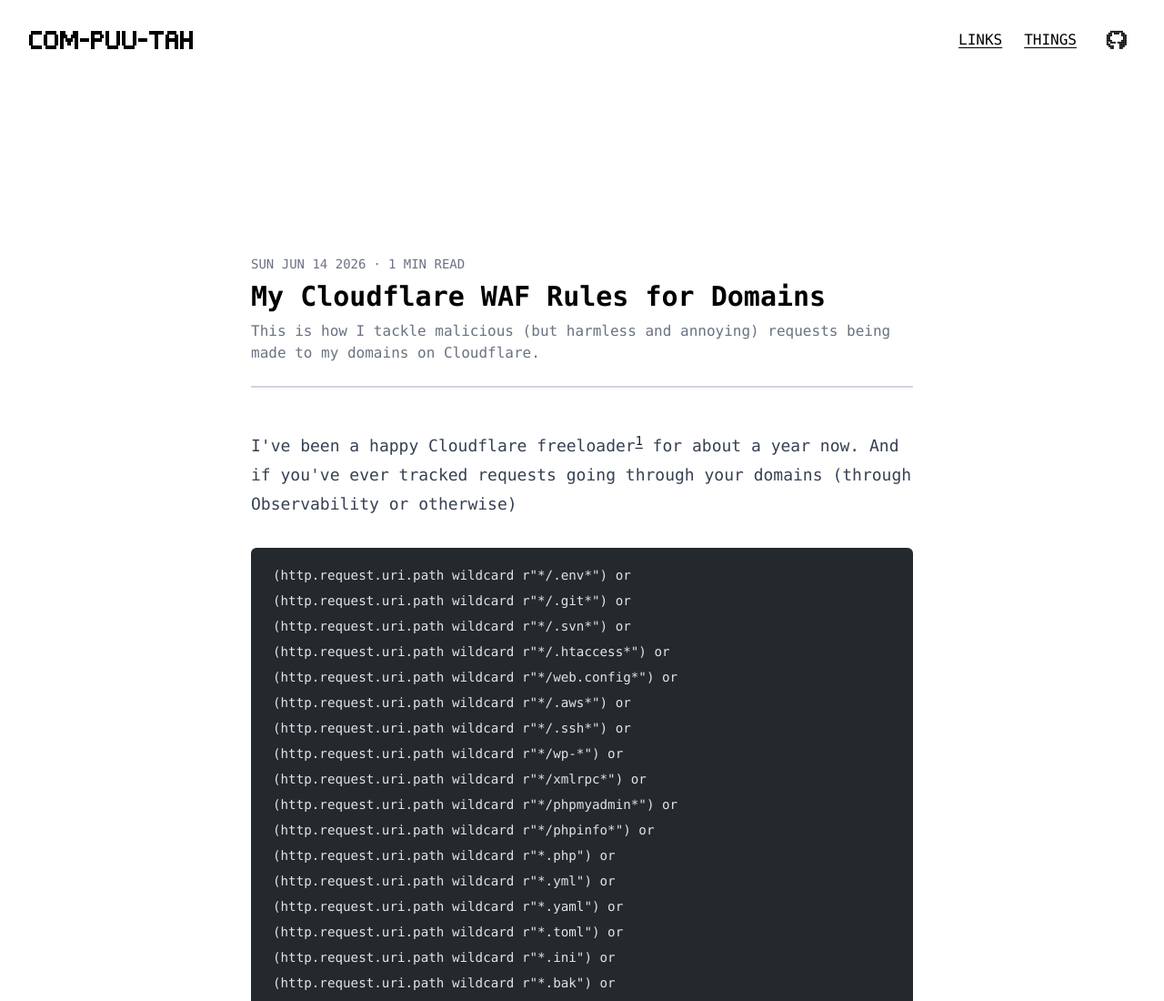
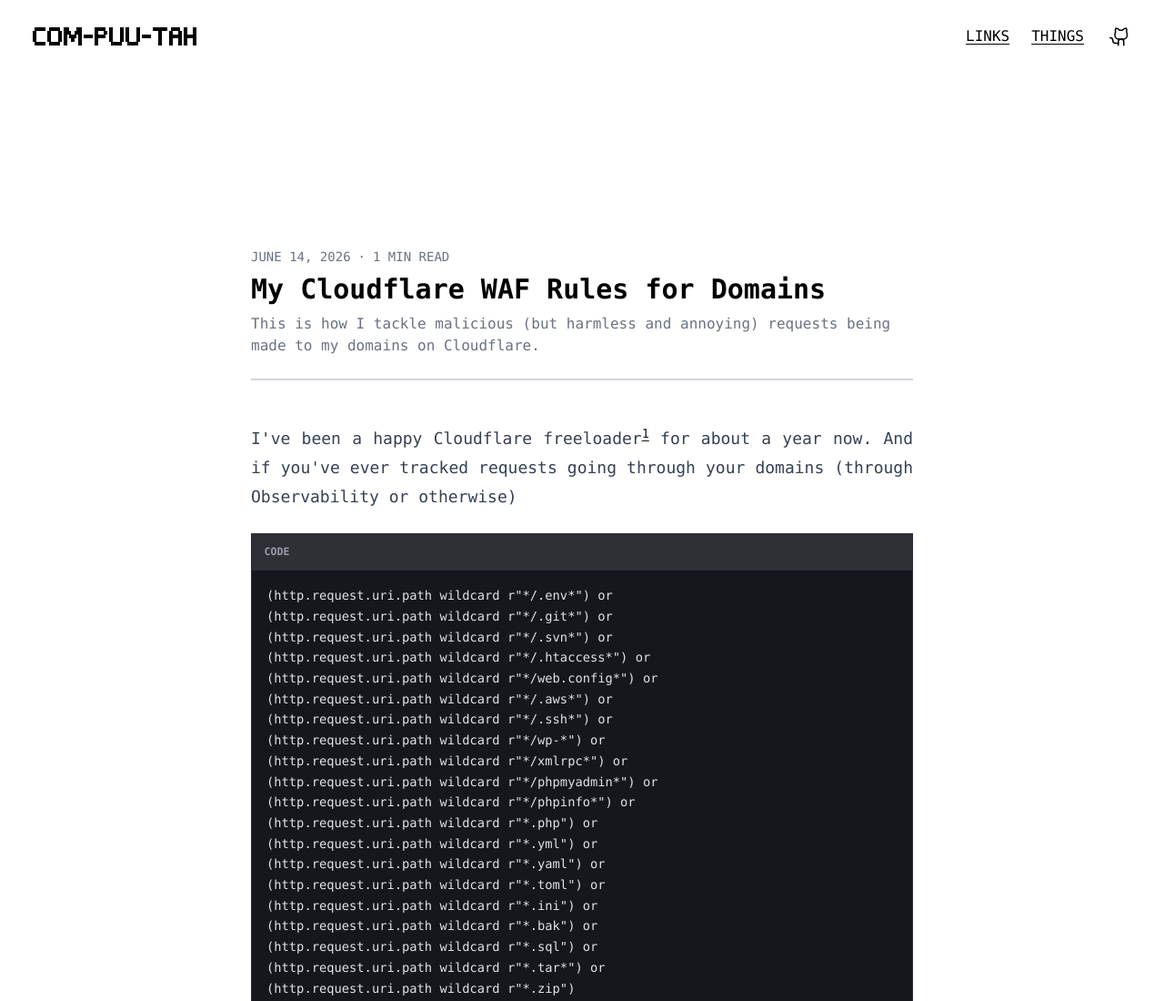
Before and after one commit to abhigyantrips/abhi.computer, an Astro site: page /things/my-cloudflare-waf-rules-for-domains in a window 1280 px wide. Shown: the top 1100 px of the page at 91% size. Built offline with nearby package versions, Linux system fonts and the light colour scheme; Astro itself is replaced by a stand-in of ours; some packages are replaced by stand-ins of ours; code samples lack their colours; a web font is replaced by a local one.

Commit message:
feat(content): add codeblock for mdx

```diff
--- /dev/null
+++ b/src/components/code-block.astro
@@ -0,0 +1,218 @@
+---
+const rawProps = Astro.props as Record<string, unknown>;
+const { class: astroClass, className, style, ...attrs } = rawProps;
+
+const classes = [astroClass, className]
+	.filter((value): value is string => typeof value === "string" && value.length > 0)
+	.join(" ");
+const language = typeof attrs["data-language"] === "string" ? attrs["data-language"] : "code";
+---
+
+<figure class="not-prose code-block">
+	<div class="code-block__bar">
+		<span class="code-block__label" data-code-block-label>{language}</span>
+		<div class="code-block__actions">
+			<button
+				class="code-block__button"
+				type="button"
+				data-code-block-wrap
+				aria-label="Wrap lines"
+				aria-pressed="false"
+				title="Wrap lines"
+			>
+				<i class="hn hn-align-left" aria-hidden="true"></i>
+			</button>
+			<button
+				class="code-block__button"
+				type="button"
+				data-code-block-copy
+				aria-label="Copy code"
+				title="Copy code"
+			>
+				<i class="hn hn-copy" aria-hidden="true"></i>
+			</button>
+		</div>
+	</div>
+	<pre {...attrs} class={classes} style={style}><slot /></pre>
+</figure>
+
+<script>
+	function enhanceCodeBlocks() {
+		const blocks = document.querySelectorAll(".code-block");
+
+		for (const block of blocks) {
+			if (block.hasAttribute("data-code-block-ready")) continue;
+
+			const pre = block?.querySelector("pre");
+			const code = pre?.querySelector("code");
+			const label = block?.querySelector("[data-code-block-label]");
+			const copyButton = block?.querySelector("[data-code-block-copy]");
+			const wrapButton = block?.querySelector("[data-code-block-wrap]");
+			const language =
+				pre?.dataset.language ||
+				[...(code?.classList ?? [])]
+					.find((className) => className.startsWith("language-"))
+					?.replace("language-", "");
+
+			if (label && language) {
+				label.textContent = language;
+			}
+
+			block.setAttribute("data-code-block-ready", "true");
+			wrapButton?.addEventListener("click", () => {
+				const shouldWrap = !block.hasAttribute("data-wrap");
+
+				block.toggleAttribute("data-wrap", shouldWrap);
+				wrapButton.setAttribute("aria-pressed", String(shouldWrap));
+				wrapButton.setAttribute("aria-label", shouldWrap ? "Disable line wrap" : "Wrap lines");
+				wrapButton.setAttribute("title", shouldWrap ? "Disable line wrap" : "Wrap lines");
+			});
+
+			copyButton?.addEventListener("click", async () => {
+				const text = code?.textContent ?? "";
+
+				if (!text || !navigator.clipboard) return;
+
+				await navigator.clipboard.writeText(text);
+				copyButton.setAttribute("aria-label", "Copied");
+				copyButton.setAttribute("title", "Copied");
+				copyButton.setAttribute("data-copied", "true");
+
+				window.setTimeout(() => {
+					copyButton.setAttribute("aria-label", "Copy code");
+					copyButton.setAttribute("title", "Copy code");
+					copyButton.removeAttribute("data-copied");
+				}, 1600);
+			});
+		}
+	}
+
+	if (document.readyState === "loading") {
+		document.addEventListener("DOMContentLoaded", enhanceCodeBlocks);
+	} else {
+		enhanceCodeBlocks();
+	}
+</script>
+
+<style>
+	.code-block {
+		--code-block-bg: #16161d;
+		--code-block-border: #2a2a37;
+		--code-block-muted: #9a9aaf;
+		--code-block-accent: #dca561;
+
+		margin: 1.5rem 0;
+		overflow: hidden;
+		border: 1px solid var(--code-block-border);
+		border-radius: 0;
+		background: var(--code-block-bg);
+		box-shadow: 0 1px 0 rgb(255 255 255 / 0.04) inset;
+	}
+
+	.code-block__bar {
+		display: flex;
+		min-height: 2.25rem;
+		align-items: center;
+		justify-content: space-between;
+		gap: 0.75rem;
+		border-bottom: 1px solid var(--code-block-border);
+		background: #2f2f36;
+		padding: 0.35rem 0.5rem 0.35rem 0.85rem;
+	}
+
+	.code-block__label {
+		color: var(--code-block-muted);
+		font-family: var(--font-mono);
+		font-size: 0.72rem;
+		font-weight: 700;
+		letter-spacing: 0;
+		line-height: 1;
+		text-transform: uppercase;
+	}
+
+	.code-block__actions {
+		display: flex;
+		align-items: center;
+		gap: 0.25rem;
+	}
+
+	.code-block__button {
+		display: inline-grid;
+		width: 1.75rem;
+		height: 1.75rem;
+		place-items: center;
+		border: 1px solid transparent;
+		border-radius: 0;
+		color: var(--code-block-muted);
+		background: transparent;
+		cursor: pointer;
+		font-size: 1rem;
+		line-height: 1;
+		transition:
+			background-color 140ms ease,
+			border-color 140ms ease,
+			color 140ms ease;
+	}
+
+	.code-block__button:hover,
+	.code-block__button:focus-visible,
+	.code-block__button[aria-pressed="true"] {
+		border-color: rgb(220 165 97 / 0.34);
+		background: rgb(220 165 97 / 0.12);
+		color: var(--code-block-accent);
+		outline: none;
+	}
+
+	.code-block__button[data-copied="true"] {
+		border-color: rgb(152 187 108 / 0.42);
+		background: rgb(152 187 108 / 0.14);
+		color: #98bb6c;
+	}
+
+	.code-block :global(.hn) {
+		line-height: 1;
+	}
+
+	pre {
+		margin: 0;
+		border-radius: 0;
+		background: transparent !important;
+		padding: 1rem;
+		overflow-x: auto;
+		font-family: var(--font-mono);
+		font-size: 0.86rem;
+		line-height: 1.65;
+		tab-size: 2;
+	}
+
+	pre :global(code) {
+		display: block;
+		min-width: max-content;
+		background: transparent;
+		padding: 0;
+		font-family: inherit;
+		font-size: inherit;
+		line-height: inherit;
+	}
+
+	.code-block[data-wrap] pre {
+		overflow-x: visible;
+		white-space: pre-wrap;
+		word-break: break-word;
+	}
+
+	.code-block[data-wrap] pre :global(code) {
+		min-width: 0;
+		white-space: inherit;
+	}
+
+	@media (max-width: 640px) {
+		.code-block {
+			margin-right: -0.75rem;
+			margin-left: -0.75rem;
+			border-right-width: 0;
+			border-left-width: 0;
+			border-radius: 0;
+		}
+	}
+</style>
--- a/src/components/header.astro
+++ b/src/components/header.astro
@@ -6,7 +6,7 @@ import Logo from "@/components/logo.astro";
 <header class="flex w-full items-center justify-between p-6 lg:px-8">
 	<a
 		href="/"
-		class="no-underline!"
+		class="p-1 no-underline!"
 	>
 		<Logo class="h-5 w-auto" />
 	</a>
@@ -24,371 +24,38 @@ import Logo from "@/components/logo.astro";
 		>
 		<a
 			href="https://github.com/abhigyantrips"
-			class="size-10 p-1 no-underline!"
+			class="size-8 p-1 no-underline!"
+			style="image-rendering: pixelated;"
 		>
 			<svg
+				xmlns="http://www.w3.org/2000/svg"
 				viewBox="0 0 256 256"
-				fill="currentColor"
-				xmlns="http://www.w3.org/2000/svg"
-				stroke="currentColor"
-				stroke-width="2.75"
-				color="currentColor"
-				aria-label="github"
 				><rect
-					x="200"
-					y="80"
-					width="14"
-					height="14"
-					rx="0"
-				></rect><rect
-					x="184"
-					y="64"
-					width="14"
-					height="14"
-					rx="0"
-				></rect><rect
-					x="200"
-					y="96"
-					width="14"
-					height="14"
-					rx="0"
-				></rect><rect
-					x="168"
-					y="48"
-					width="14"
-					height="14"
-					rx="0"
-				></rect><rect
-					x="72"
-					y="48"
-					width="14"
-					height="14"
-					rx="0"
-				></rect><rect
-					x="72"
-					y="64"
-					width="14"
-					height="14"
-					rx="0"
-				></rect><rect
-					x="88"
-					y="48"
-					width="14"
-					height="14"
-					rx="0"
-				></rect><rect
-					x="152"
-					y="48"
-					width="14"
-					height="14"
-					rx="0"
-				></rect><rect
-					x="104"
-					y="48"
-					width="14"
-					height="14"
-					rx="0"
-				></rect><rect
-					x="136"
-					y="48"
-					width="14"
-					height="14"
-					rx="0"
-				></rect><rect
-					x="120"
-					y="48"
-					width="14"
-					height="14"
-					rx="0"
-				></rect><rect
-					x="168"
-					y="64"
-					width="14"
-					height="14"
-					rx="0"
-				></rect><rect
-					x="104"
-					y="64"
-					width="14"
-					height="14"
-					rx="0"
-				></rect><rect
-					x="136"
-					y="64"
-					width="14"
-					height="14"
-					rx="0"
-				></rect><rect
-					x="120"
-					y="64"
-					width="14"
-					height="14"
-					rx="0"
-				></rect><rect
-					x="56"
-					y="64"
-					width="14"
-					height="14"
-					rx="0"
-				></rect><rect
-					x="40"
-					y="80"
-					width="14"
-					height="14"
-					rx="0"
-				></rect><rect
-					x="40"
-					y="96"
-					width="14"
-					height="14"
-					rx="0"
-				></rect><rect
-					x="40"
-					y="112"
-					width="14"
-					height="14"
-					rx="0"
-				></rect><rect
-					x="40"
-					y="128"
-					width="14"
-					height="14"
-					rx="0"
-				></rect><rect
-					x="56"
-					y="80"
-					width="14"
-					height="14"
-					rx="0"
-				></rect><rect
-					x="56"
-					y="96"
-					width="14"
-					height="14"
-					rx="0"
-				></rect><rect
-					x="56"
-					y="112"
-					width="14"
-					height="14"
-					rx="0"
-				></rect><rect
-					x="56"
-					y="128"
-					width="14"
-					height="14"
-					rx="0"
-				></rect><rect
-					x="184"
-					y="80"
-					width="14"
-					height="14"
-					rx="0"
-				></rect><rect
-					x="184"
-					y="96"
-					width="14"
-					height="14"
-					rx="0"
-				></rect><rect
-					x="184"
-					y="112"
-					width="14"
-					height="14"
-					rx="0"
-				></rect><rect
-					x="168"
-					y="80"
-					width="14"
-					height="14"
-					rx="0"
-				></rect><rect
-					x="184"
-					y="144"
-					width="14"
-					height="14"
-					rx="0"
-				></rect><rect
-					x="72"
-					y="80"
-					width="14"
-					height="14"
-					rx="0"
-				></rect><rect
-					x="88"
-					y="144"
-					width="14"
-					height="14"
-					rx="0"
-				></rect><rect
-					x="184"
-					y="128"
-					width="14"
-					height="14"
-					rx="0"
-				></rect><rect
-					x="72"
-					y="144"
-					width="14"
-					height="14"
-					rx="0"
-				></rect><rect
-					x="168"
-					y="144"
-					width="14"
-					height="14"
-					rx="0"
-				></rect><rect
-					x="152"
-					y="144"
-					width="14"
-					height="14"
-					rx="0"
-				></rect><rect
-					x="136"
-					y="144"
-					width="14"
-					height="14"
-					rx="0"
-				></rect><rect
-					x="104"
-					y="144"
-					width="14"
-					height="14"
-					rx="0"
-				></rect><rect
-					x="168"
-					y="128"
-					width="14"
-					height="14"
-					rx="0"
-				></rect><rect
-					x="72"
-					y="128"
-					width="14"
-					height="14"
-					rx="0"
-				></rect><rect
-					x="168"
-					y="160"
-					width="14"
-					height="14"
-					rx="0"
-				></rect><rect
-					x="152"
-					y="160"
-					width="14"
-					height="14"
-					rx="0"
-				></rect><rect
-					x="88"
-					y="192"
-					width="14"
-					height="14"
-					rx="0"
-				></rect><rect
-					x="72"
-					y="176"
-					width="14"
-					height="14"
-					rx="0"
-				></rect><rect
-					x="56"
-					y="176"
-					width="14"
-					height="14"
-					rx="0"
-				></rect><rect
-					x="56"
-					y="160"
-					width="14"
-					height="14"
-					rx="0"
-				></rect><rect
-					x="40"
-					y="160"
-					width="14"
-					height="14"
-					rx="0"
-				></rect><rect
-					x="152"
-					y="176"
-					width="14"
-					height="14"
-					rx="0"
-				></rect><rect
-					x="88"
-					y="176"
-					width="14"
-					height="14"
-					rx="0"
-				></rect><rect
-					x="152"
-					y="192"
-					width="14"
-					height="14"
-					rx="0"
-				></rect><rect
-					x="168"
-					y="192"
-					width="14"
-					height="14"
-					rx="0"
-				></rect><rect
-					x="72"
-					y="192"
-					width="14"
-					height="14"
-					rx="0"
-				></rect><rect
-					x="168"
-					y="176"
-					width="14"
-					height="14"
-					rx="0"
-				></rect><rect
-					x="184"
-					y="176"
-					width="14"
-					height="14"
-					rx="0"
-				></rect><rect
-					x="184"
-					y="160"
-					width="14"
-					height="14"
-					rx="0"
-				></rect><rect
-					x="200"
-					y="160"
-					width="14"
-					height="14"
-					rx="0"
-				></rect><rect
-					x="200"
-					y="128"
-					width="14"
-					height="14"
-					rx="0"
-				></rect><rect
-					x="200"
-					y="144"
-					width="14"
-					height="14"
-					rx="0"
-				></rect><rect
-					x="40"
-					y="144"
-					width="14"
-					height="14"
-					rx="0"
-				></rect><rect
-					x="200"
-					y="112"
-					width="14"
-					height="14"
-					rx="0"
-				></rect></svg
+					width="256"
+					height="256"
+					fill="none"
+				></rect><path
+					d="M119.83,56A52,52,0,0,0,76,32a51.92,51.92,0,0,0-3.49,44.7A49.28,49.28,0,0,0,64,104v8a48,48,0,0,0,48,48h48a48,48,0,0,0,48-48v-8a49.28,49.28,0,0,0-8.51-27.3A51.92,51.92,0,0,0,196,32a52,52,0,0,0-43.83,24Z"
+					fill="none"
+					stroke="currentColor"
+					stroke-linecap="round"
+					stroke-linejoin="round"
+					stroke-width="16"
+				></path><path
+					d="M104,232V192a32,32,0,0,1,32-32h0a32,32,0,0,1,32,32v40"
+					fill="none"
+					stroke="currentColor"
+					stroke-linecap="round"
+					stroke-linejoin="round"
+					stroke-width="16"
+				></path><path
+					d="M104,208H72a32,32,0,0,1-32-32A32,32,0,0,0,8,144"
+					fill="none"
+					stroke="currentColor"
+					stroke-linecap="round"
+					stroke-linejoin="round"
+					stroke-width="16"
+				></path></svg
 			>
 		</a>
 	</div>
--- /dev/null
+++ b/src/lib/mdx.ts
@@ -0,0 +1,5 @@
+import CodeBlock from "@/components/code-block.astro";
+
+export const mdxComponents = {
+	pre: CodeBlock,
+};
--- a/src/pages/links/index.astro
+++ b/src/pages/links/index.astro
@@ -62,9 +62,7 @@ function formatTime(date: Date | string) {
 									class="dt-published text-left text-sm text-gray-500"
 									datetime={post.data.date}
 								>
-									{dateStr}
-									{", "}
-									{timeStr}
+									{dateStr + ", " + timeStr}
 								</time>
 								<a
 									class="cursor-pointer px-2 py-1 text-sm text-gray-500"
--- a/src/pages/things/[id].astro
+++ b/src/pages/things/[id].astro
@@ -1,5 +1,6 @@
 ---
 import ReadingLayout from "@/layouts/reading-layout.astro";
+import { mdxComponents } from "@/lib/mdx";
 import { formatReadingTime } from "@/lib/utils";
 import { getEntries } from "astro:content";
 import { getCollection, render } from "astro:content";
@@ -21,13 +22,17 @@ const tags = await getEntries(post.data.tags || []);
 	post={{
 		title: post.data.title,
 		description: post.data.description,
-		date: post.data.date.toDateString(),
+		date: post.data.date.toLocaleString("en-DB", {
+			day: "numeric",
+			month: "long",
+			year: "numeric",
+		}),
 		readingTime: formatReadingTime(post.body ?? ""),
 		url: `/things/${post.id}`,
 	}}
 >
 	<article class="e-content prose-content">
-		<Content />
+		<Content components={mdxComponents} />
 		<div class="not-prose font-gummy flex items-center justify-start gap-2 tracking-wider">
 			{
 				tags.map((tag) => (
--- a/src/styles/prose.css
+++ b/src/styles/prose.css
@@ -2,7 +2,7 @@
 @plugin "@tailwindcss/typography";
 
 @utility prose-content {
-	@apply prose lg:prose-lg max-w-none;
+	@apply prose lg:prose-lg max-w-none text-justify;
 
 	.footnotes ol {
 		@apply pl-10 text-sm lg:text-base;
```
